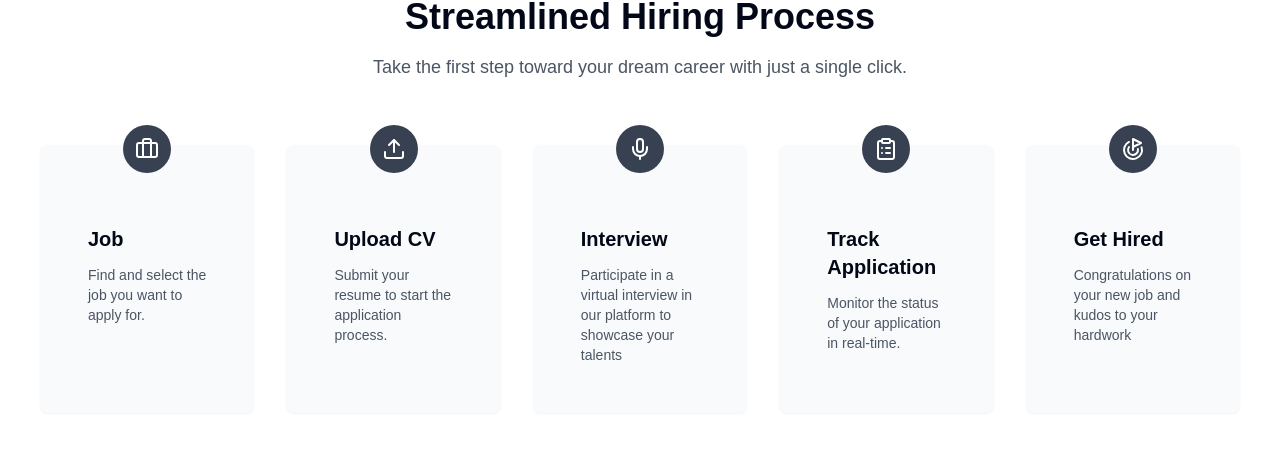
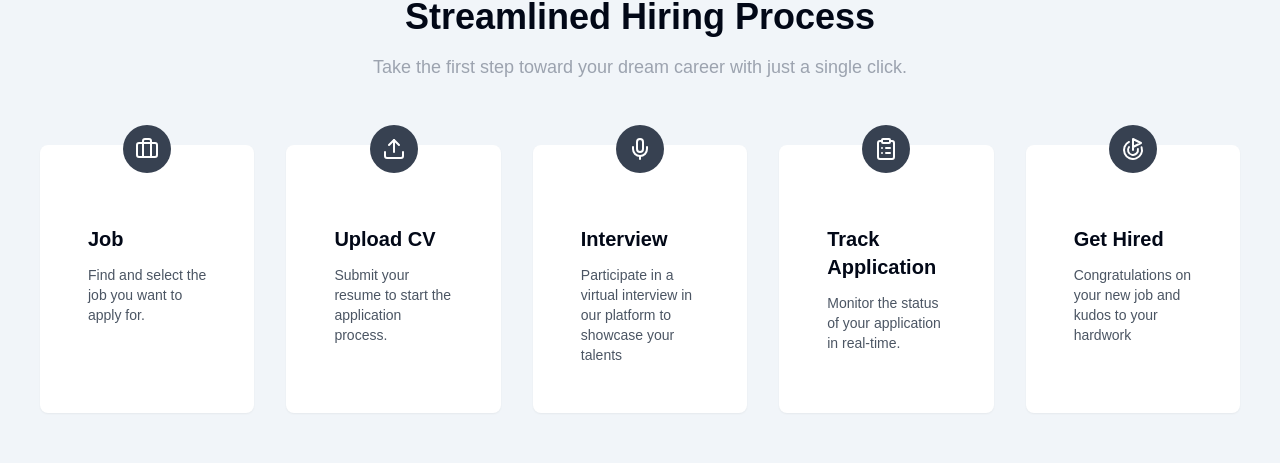
Before and after one commit to nixhantb/jobleet-ui, a Next.js app: page / in a window 1280 px wide. Shown: the part 744-1207 px from the top of the page. Built offline with nearby package versions, Linux system fonts and the light colour scheme.

Commit message:
fix about us theme section

```diff
--- a/app/components/AboutUs.tsx
+++ b/app/components/AboutUs.tsx
@@ -77,7 +77,7 @@ function AboutUsCard({ title, description, imgSrc, altText, buttonText, icon: Ic
 
 export default function AboutUs() {
   return (
-    <section className="bg-muted py-20">
+    <section className="py-20 bg-muted mt-20">
       <div className="container mx-auto px-4">
         <h2 className="text-3xl font-bold text-center mb-12">Fast, Simple, and Effective Hiring Solutions</h2>
         <div className="grid md:grid-cols-3 gap-6">
--- a/app/components/Jobs/trackApplication.tsx
+++ b/app/components/Jobs/trackApplication.tsx
@@ -37,10 +37,10 @@ export function JobApplicationWorkflow() {
   const [hoveredStep, setHoveredStep] = useState<number | null>(null)
 
   return (
-    <div className="w-full py-8 sm:py-12 md:py-16 lg:py-20 px-4 sm:px-6 md:px-8 lg:px-10 mx-auto">
+    <div className="w-full py-8 sm:py-12 md:py-16 lg:py-20 px-4 sm:px-6 md:px-8 lg:px-10 mx-auto bg-muted">
       <div className="text-center mb-8 sm:mb-10 md:mb-12 lg:mb-16">
         <h2 className="text-2xl sm:text-3xl md:text-4xl font-semibold mb-2 sm:mb-3 md:mb-4">Streamlined Hiring Process</h2>
-        <p className="text-sm sm:text-base md:text-lg text-gray-600">Take the first step toward your dream career with just a single click.</p>
+        <p className="text-sm sm:text-base md:text-lg text-gray-400">Take the first step toward your dream career with just a single click.</p>
       </div>
       <div className="flex flex-col flex-wrap sm:flex-row justify-between relative gap-4 sm:gap-8">
         {steps.map((step, index) => (
@@ -51,7 +51,7 @@ export function JobApplicationWorkflow() {
               onHoverStart={() => setHoveredStep(index)}
               onHoverEnd={() => setHoveredStep(null)}
             >
-              <Card className="relative bg-slate-50 border-0 h-full">
+              <Card className="relative  border-0 h-full">
                 <CardContent className="p-6 sm:p-8 md:p-10 lg:p-12">
                   <div className={`absolute -top-4 sm:-top-5 left-1/2 transform -translate-x-1/2 rounded-full p-3 ${hoveredStep === index ? 'bg-blue-500' : 'bg-gray-700'} transition-colors duration-300`}>
                     <step.icon className="h-5 w-5 sm:h-6 sm:w-6 text-white" />
```
